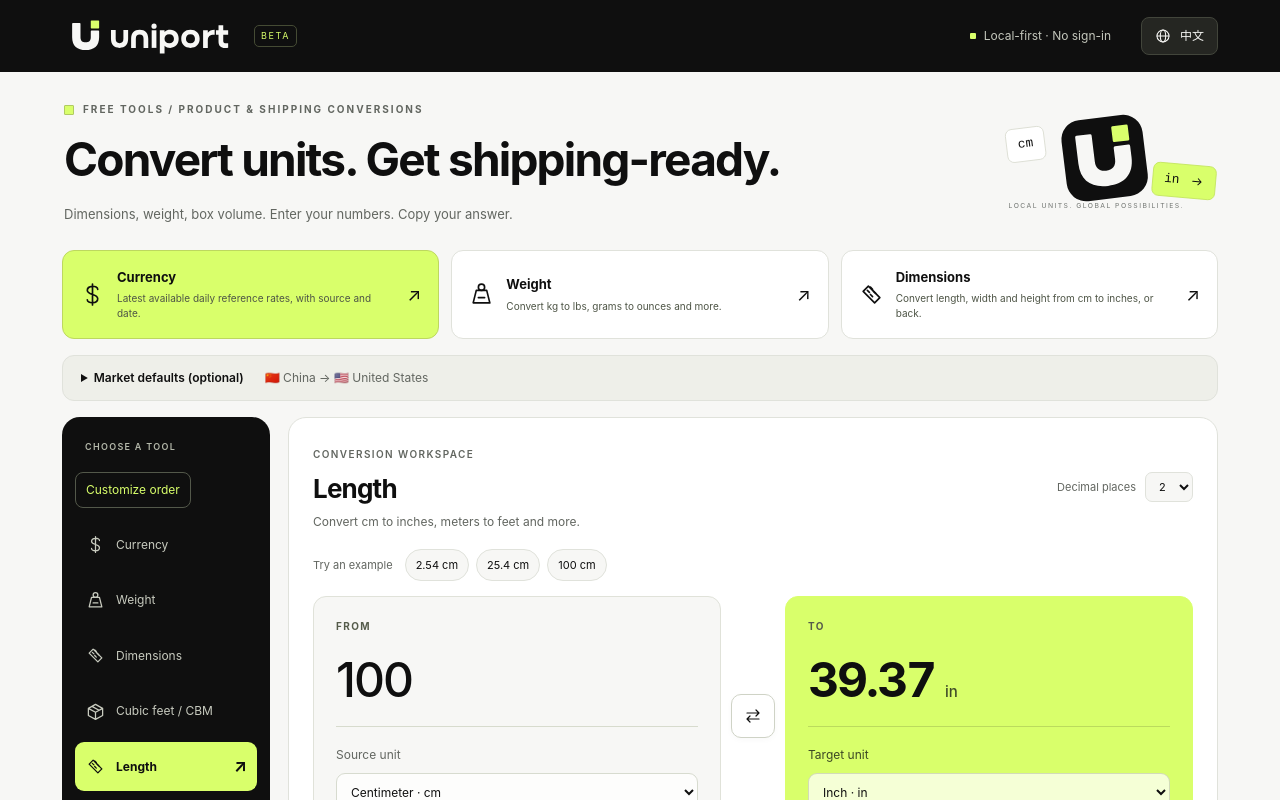
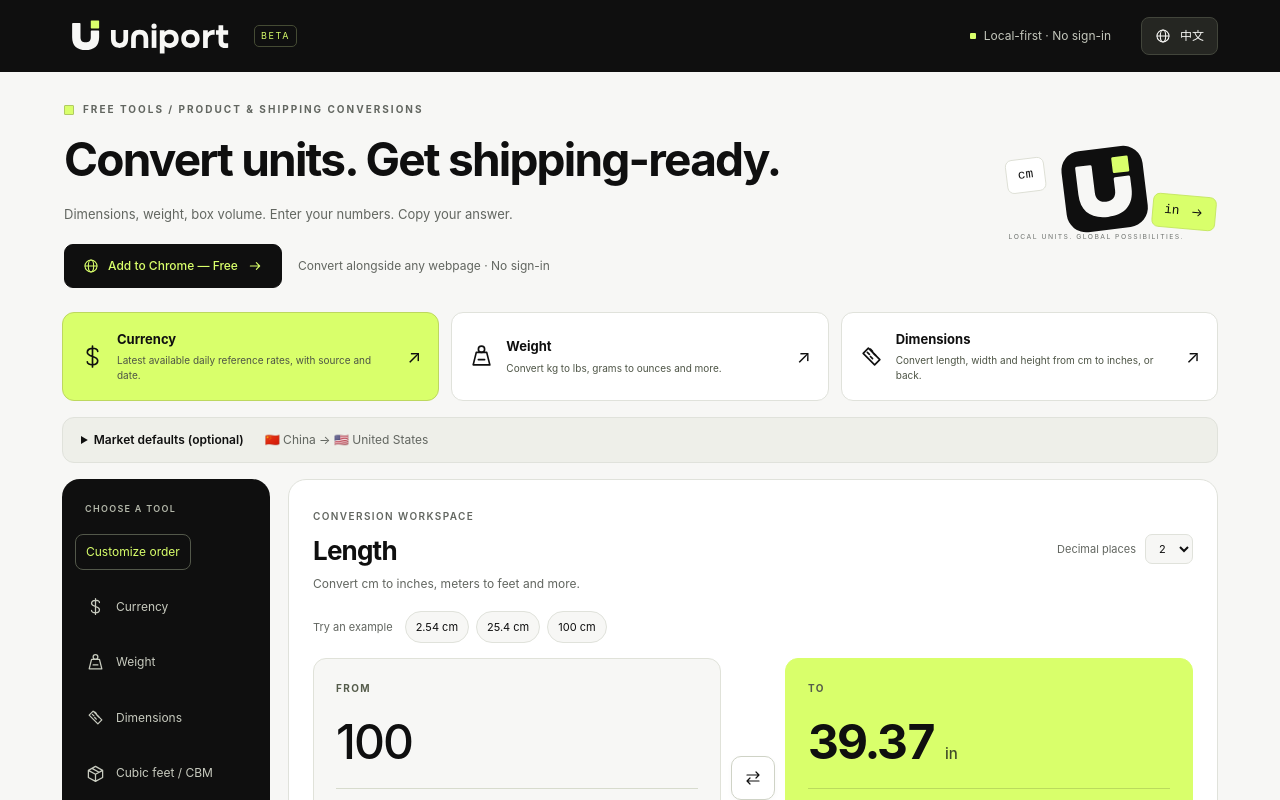
Before and after one commit to JanineZheng/UniPort, a React (Vite) app: page / in a window 1280 px wide. Shown: the top 800 px of the page. Built offline with nearby package versions, Linux system fonts and the light colour scheme.

Commit message:
Add free Chrome extension link to website hero banner

```diff
--- a/src/App.tsx
+++ b/src/App.tsx
@@ -316,6 +316,20 @@ export default function App({ path = typeof window === "undefined" ? "/" : windo
                 "Dimensions, weight, box volume. Enter your numbers. Copy your answer.",
               )}
             </p>
+            <div className="extension-cta">
+              <a
+                className="primary extension-install"
+                href="https://chromewebstore.google.com/detail/hphdocmdhgikhcjniljgdjideefnjbne"
+                target="_blank"
+                rel="noopener noreferrer"
+                aria-label={t("免费添加到 Chrome（在新标签页打开）", "Add to Chrome — Free (opens in a new tab)")}
+              >
+                <Icon name="globe" />
+                {t("免费添加到 Chrome", "Add to Chrome — Free")}
+                <Icon name="arrow" />
+              </a>
+              <span className="extension-cta-note">{t("在网页旁随手换算 · 无需登录", "Convert alongside any webpage · No sign-in")}</span>
+            </div>
           </div>
           <div className="intro-art" aria-hidden="true">
             <span className="unit-chip chip-from">{active === "currency" ? source.currency : "cm"}</span>
```
